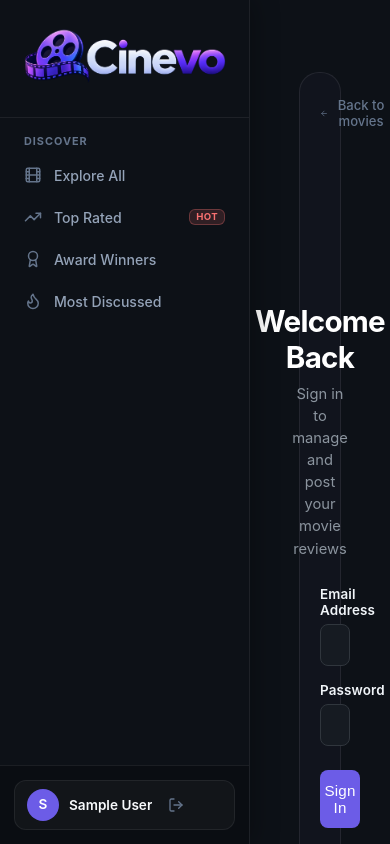
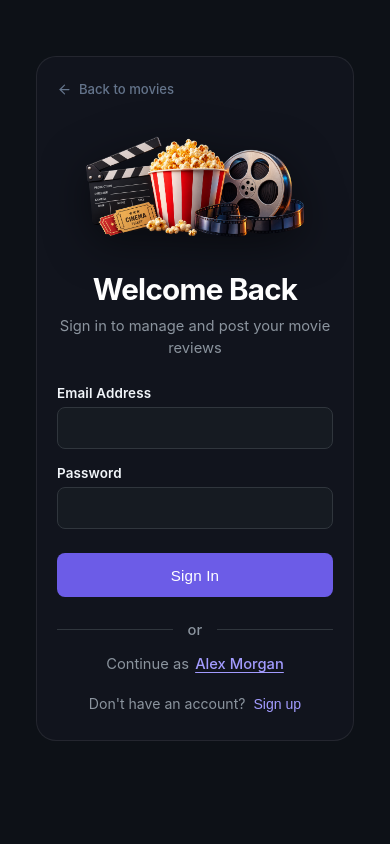
Before and after one commit to ArsalanMateen/Cinevo, a React (Vite) app in the folder client/: page /login in a window 390 px wide. Shown: the top 844 px of the page. Built offline with nearby package versions, Linux system fonts and the light colour scheme; no server answers; sample sign-in values are in the browser's storage.

Commit message:
style(app): adapt navigation and login spacing for mobile

```diff
--- a/client/src/App.module.css
+++ b/client/src/App.module.css
@@ -9,3 +9,9 @@
   padding: 32px;
   min-height: 100vh;
 }
+
+@media (max-width: 768px) {
+  .appMain {
+    padding: 16px;
+  }
+}
--- a/client/src/components/Sidebar.module.css
+++ b/client/src/components/Sidebar.module.css
@@ -14,7 +14,7 @@
 
 .logo {
   padding: 20px 15px;
-  border-bottom: 1px solid var(--color-border-faint);
+  border-bottom: 1px solid var(--color-border-subtle);
 }
 
 .logoImage {
@@ -87,7 +87,8 @@
   transition: color 0.15s ease;
 }
 
-.navLabel {
+.navLabel,
+.profileDetails {
   flex: 1;
   min-width: 0;
 }
@@ -106,7 +107,7 @@
 
 .footer {
   padding: 14px;
-  border-top: 1px solid var(--color-border-faint);
+  border-top: 1px solid var(--color-border-subtle);
   background: rgba(0, 0, 0, 0.2);
 }
 
@@ -138,11 +139,10 @@
 .profileName {
   font-size: 0.85rem;
   font-weight: 600;
-  color: var(--color-text-bright);
-  white-space: nowrap;
+  color: var(--color-text-soft);
   overflow: hidden;
   text-overflow: ellipsis;
-  display: block;
+  white-space: nowrap;
 }
 
 .logoutBtn {
@@ -153,8 +153,6 @@
   border-radius: 8px;
   cursor: pointer;
   display: flex;
-  align-items: center;
-  justify-content: center;
   transition: all 0.15s ease;
 }
 
@@ -162,3 +160,9 @@
   background: var(--color-error-muted);
   color: var(--color-error);
 }
+
+@media (max-width: 768px) {
+  .sidebar {
+    display: none;
+  }
+}
```
